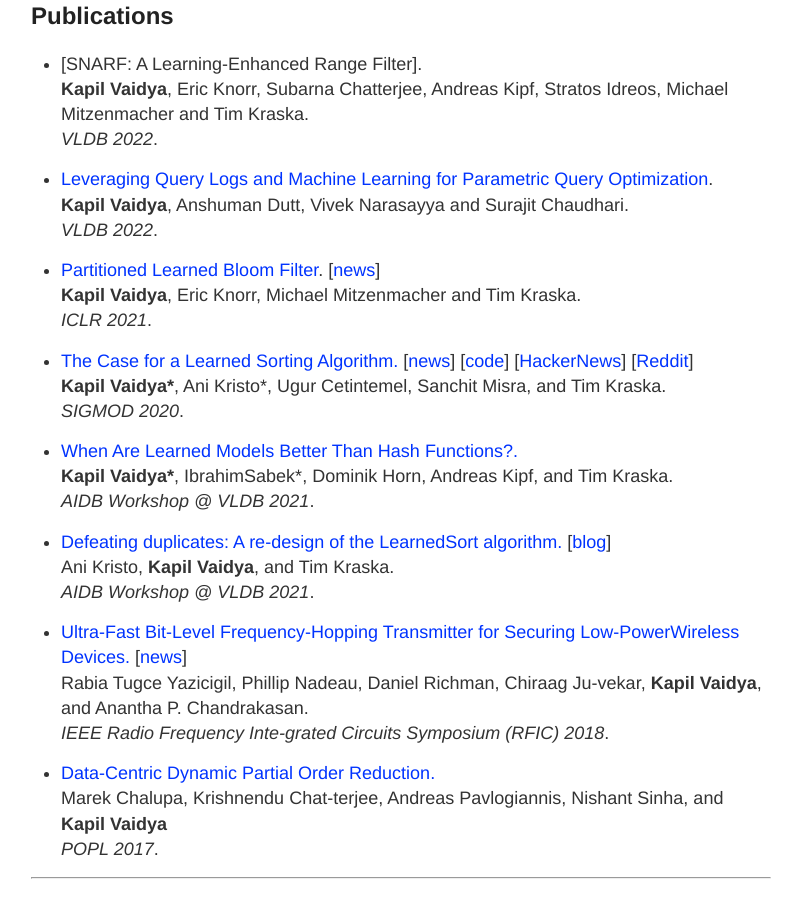
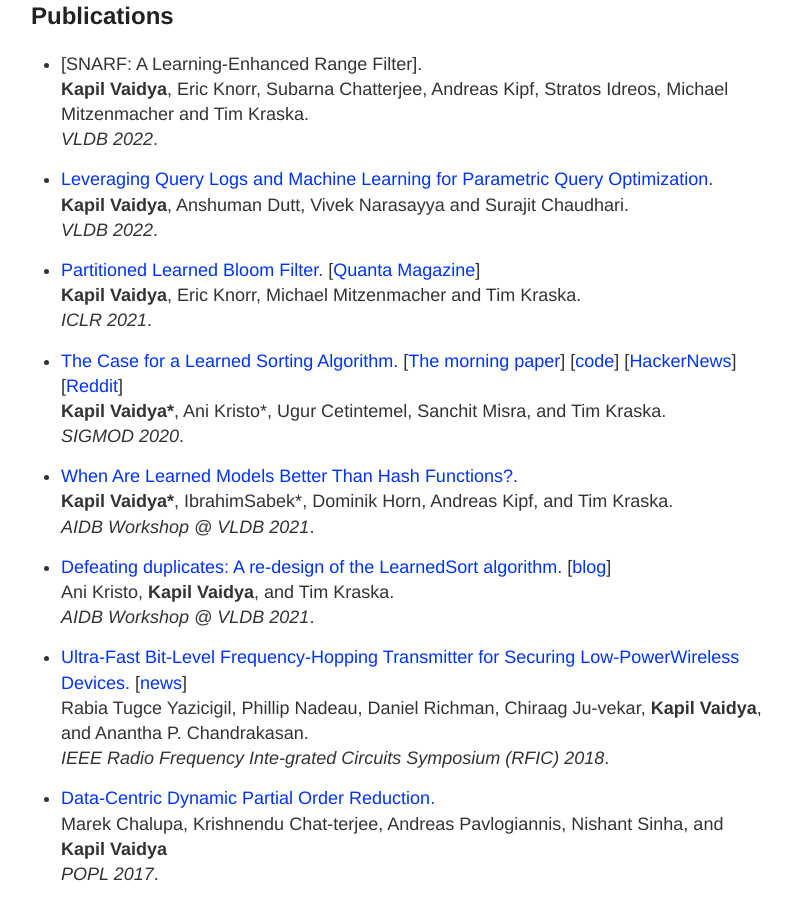
Before and after one commit to kapilvaidya24/kapilvaidya24.github.io, a Jekyll site: the page built from index.md, in a window 1280 px wide and 900 px high, scrolled down 438 px. Shown: the whole window, without its empty margins (239-1031 px from the left). Built offline with Jekyll 4.4.1, drawn with Linux system fonts in a browser that asks for light colours.

Commit message:
Update index.md

```diff
--- a/index.md
+++ b/index.md
@@ -33,11 +33,11 @@ I also collaborate with [Prof. Michael Mitzenmacher](https://www.eecs.harvard.ed
 **Kapil Vaidya**, Anshuman Dutt, Vivek Narasayya and Surajit Chaudhari. <br>
 *VLDB 2022*.
 
-- [Partitioned Learned Bloom Filter](https://openreview.net/forum?id=6BRLOfrMhW). \[[news](https://www.quantamagazine.org/machine-learning-reimagines-the-building-blocks-of-computing-20220315/)]<br>
+- [Partitioned Learned Bloom Filter](https://openreview.net/forum?id=6BRLOfrMhW). \[[Quanta Magazine](https://www.quantamagazine.org/machine-learning-reimagines-the-building-blocks-of-computing-20220315/)]<br>
  **Kapil Vaidya**, Eric Knorr, Michael Mitzenmacher and Tim Kraska. <br>
 *ICLR 2021*.
 
-- [The Case for a Learned Sorting Algorithm.](https://dl.acm.org/doi/10.1145/3318464.3389752) \[[news](https://blog.acolyer.org/2020/10/19/the-case-for-a-learned-sorting-algorithm/)\] \[[code](https://github.com/learnedsystems/LearnedSort)\] \[[HackerNews](https://news.ycombinator.com/item?id=24823611)\] \[[Reddit](https://www.reddit.com/r/programming/comments/je87ky/the_case_for_a_learned_sorting_algorithm/)\] <br>
+- [The Case for a Learned Sorting Algorithm.](https://dl.acm.org/doi/10.1145/3318464.3389752) \[[The morning paper](https://blog.acolyer.org/2020/10/19/the-case-for-a-learned-sorting-algorithm/)\] \[[code](https://github.com/learnedsystems/LearnedSort)\] \[[HackerNews](https://news.ycombinator.com/item?id=24823611)\] \[[Reddit](https://www.reddit.com/r/programming/comments/je87ky/the_case_for_a_learned_sorting_algorithm/)\] <br>
  **Kapil Vaidya\***, Ani Kristo\*, Ugur Cetintemel,  Sanchit  Misra,  and  Tim  Kraska. <br>
 *SIGMOD 2020*.
 
```
